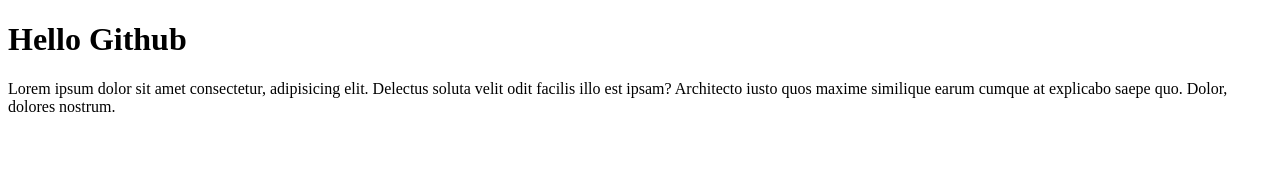
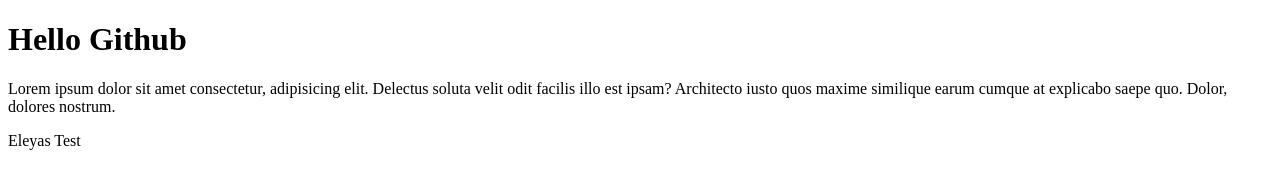
Before and after one commit to eleyasahmed/test-repo, a plain HTML site: page index.html in a window 1280 px wide. Drawn offline with Linux system fonts and the light colour scheme.

Commit message:
p tag
P tag added

```diff
--- a/index.html
+++ b/index.html
@@ -8,5 +8,6 @@
 <body>
     <h1 id="h1">Hello Github</h1>
     <P>Lorem ipsum dolor sit amet consectetur, adipisicing elit. Delectus soluta velit odit facilis illo est ipsam? Architecto iusto quos maxime similique earum cumque at explicabo saepe quo. Dolor, dolores nostrum.</P>
+    <p>Eleyas Test</p>
 </body>
 </html>
```
